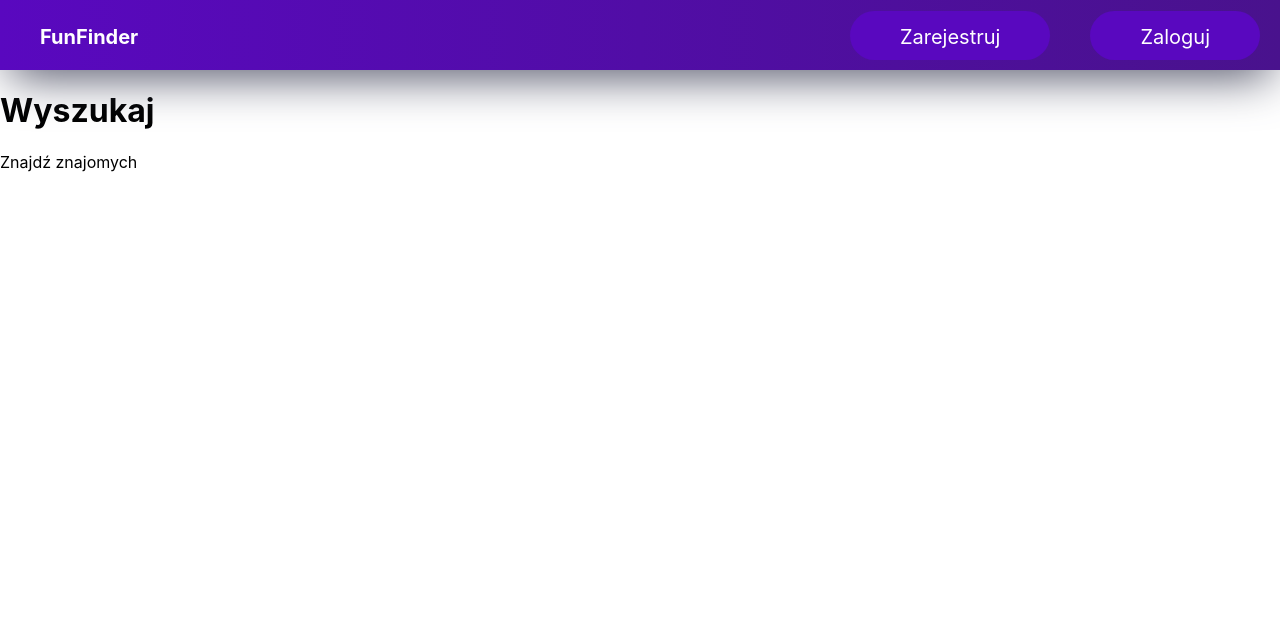
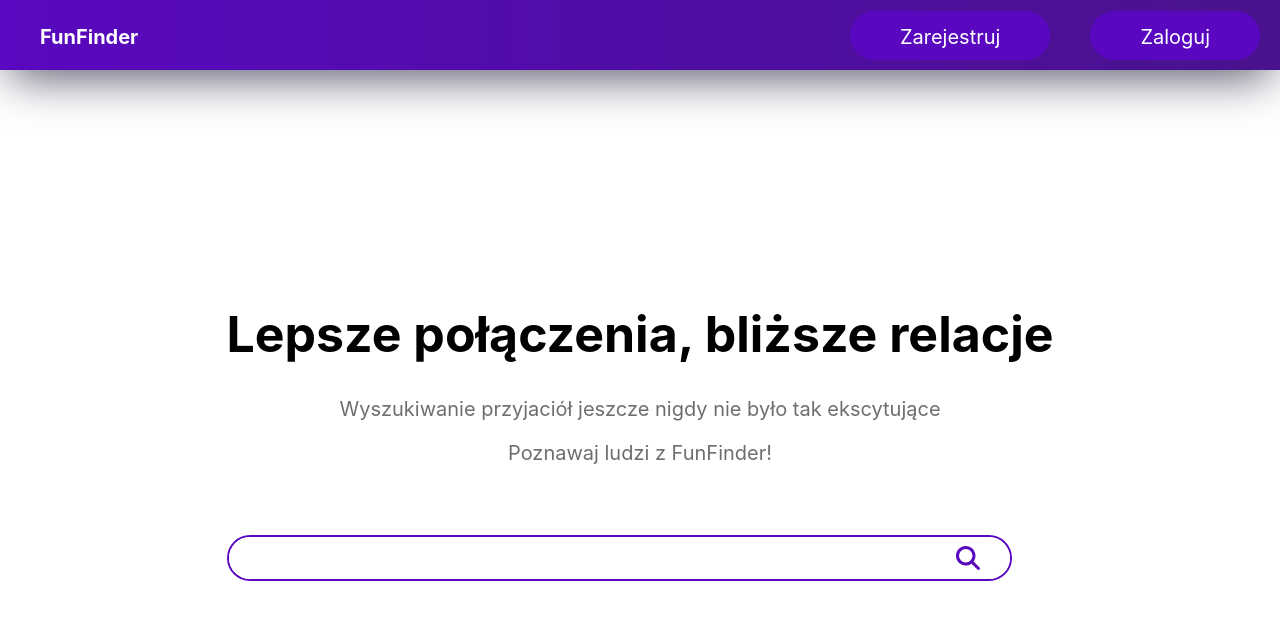
Before and after one commit to Lukang11/Inzynierka, a React (Create React App) app in the folder fun-finder-frontend/: page /search in a window 1280 px wide. Shown: the top 620 px of the page. Built offline with nearby package versions, Linux system fonts and the light colour scheme; no server answers.

Commit message:
create search box and some styling

```diff
--- a/fun-finder-frontend/src/Components/SearchPage/SearchPage.css
+++ b/fun-finder-frontend/src/Components/SearchPage/SearchPage.css
@@ -1,3 +1,56 @@
-.search-page {
-    background-color: red;
+.search-page-container {
+    margin-top: 200px;
+    display: flex;
+    justify-content: center;
+    align-items: center;
+    flex-direction: column;
 }
+
+.search-container {
+    text-align: center;
+}
+
+.search-header {
+    font-size: 50px;
+}
+
+.search-container p {
+    font-size: 20px;
+    color: #6e6e6e;
+}
+
+.search-form {
+    margin-top: 70px;
+    width: 95%;
+    border: 2px solid #5908bf;
+    border-radius: 2em;
+    overflow: hidden;
+    font-size: 1rem;
+    display: flex;
+    flex-flow: row nowrap;
+  }
+
+  .search-form:focus-within {
+    box-shadow: 2px 2px 2px darkgray;
+  }
+
+  .search_btn,
+  .search_input {
+    background-color: #fff;
+    border: none;
+    outline: none;
+  }
+
+  .search_input {
+    padding: 1em;
+    width: 90%;
+  }
+
+  .search_btn {
+    width: 10%;
+    font-size: 1.5rem;
+    padding-right: 0.5em;
+    color: #5908bf;
+    display: grid;
+    place-content: center;
+  }
--- a/fun-finder-frontend/src/Components/SearchPage/SearchPage.js
+++ b/fun-finder-frontend/src/Components/SearchPage/SearchPage.js
@@ -1,11 +1,35 @@
 import React from "react";
 import "./SearchPage.css"
+import { FontAwesomeIcon } from "@fortawesome/react-fontawesome";
+import {    faMagnifyingGlass } from "@fortawesome/free-solid-svg-icons";
 
 function SearchPage() {
+    const handleSubmit = (e) => e.preventDefault()
+
+    const handleSearchChange = (e) => {
+        console.log("szukam")
+    }
+
     return(
-    <div className="">
-        <h1>Wyszukaj</h1>
-        <p>Znajdź znajomych</p>
+    <div className="search-page-container ">
+        <div className="search-container">
+            <h1 className="search-header">Lepsze połączenia, bliższe relacje </h1>
+            <p>Wyszukiwanie przyjaciół jeszcze nigdy nie było tak ekscytujące</p>
+            <p>Poznawaj ludzi z FunFinder!</p>
+
+            <form className="search-form" onSubmit={handleSubmit}>
+                <input
+                    className="search_input"
+                    type="text"
+                    id="search"
+                    onChange={handleSearchChange}
+                />
+                <button className="search_btn">
+                    <FontAwesomeIcon icon={faMagnifyingGlass} />
+                </button>
+            </form>
+        </div>
+
     </div>
     )
 }
```
